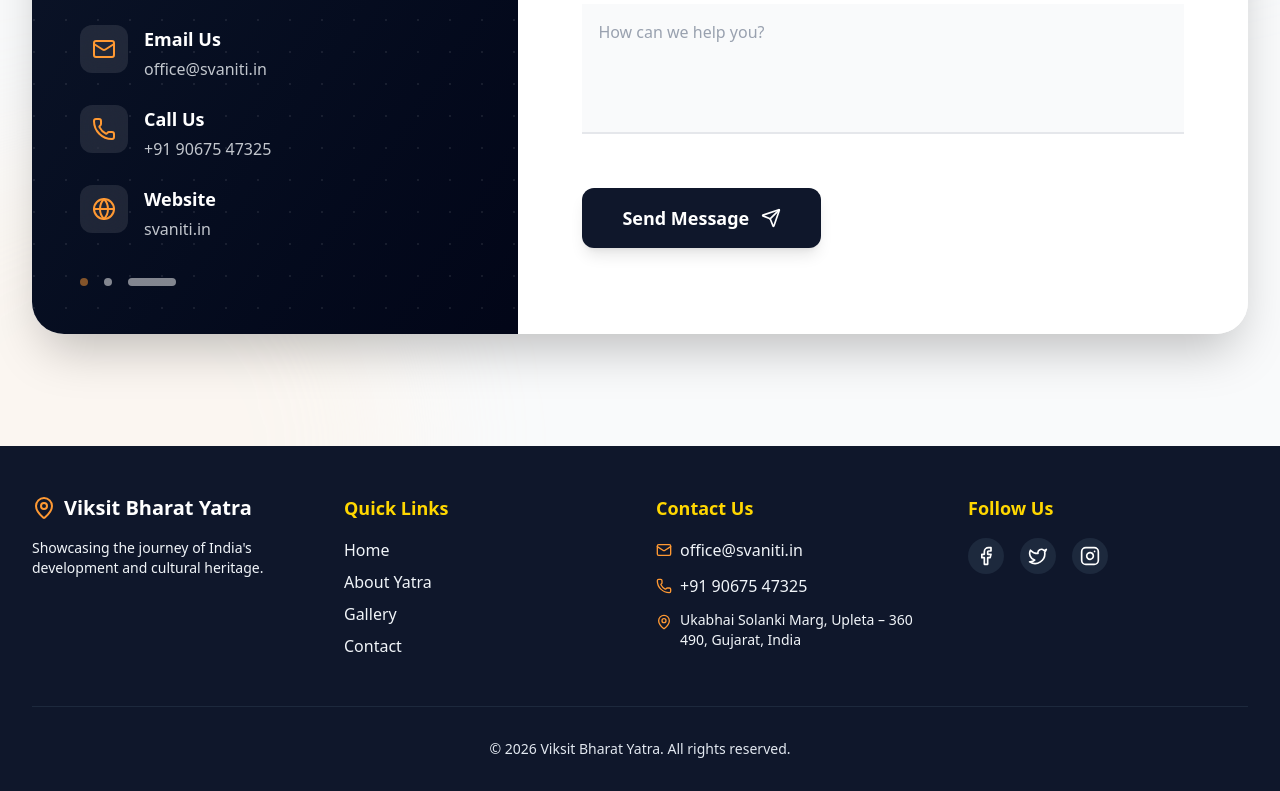
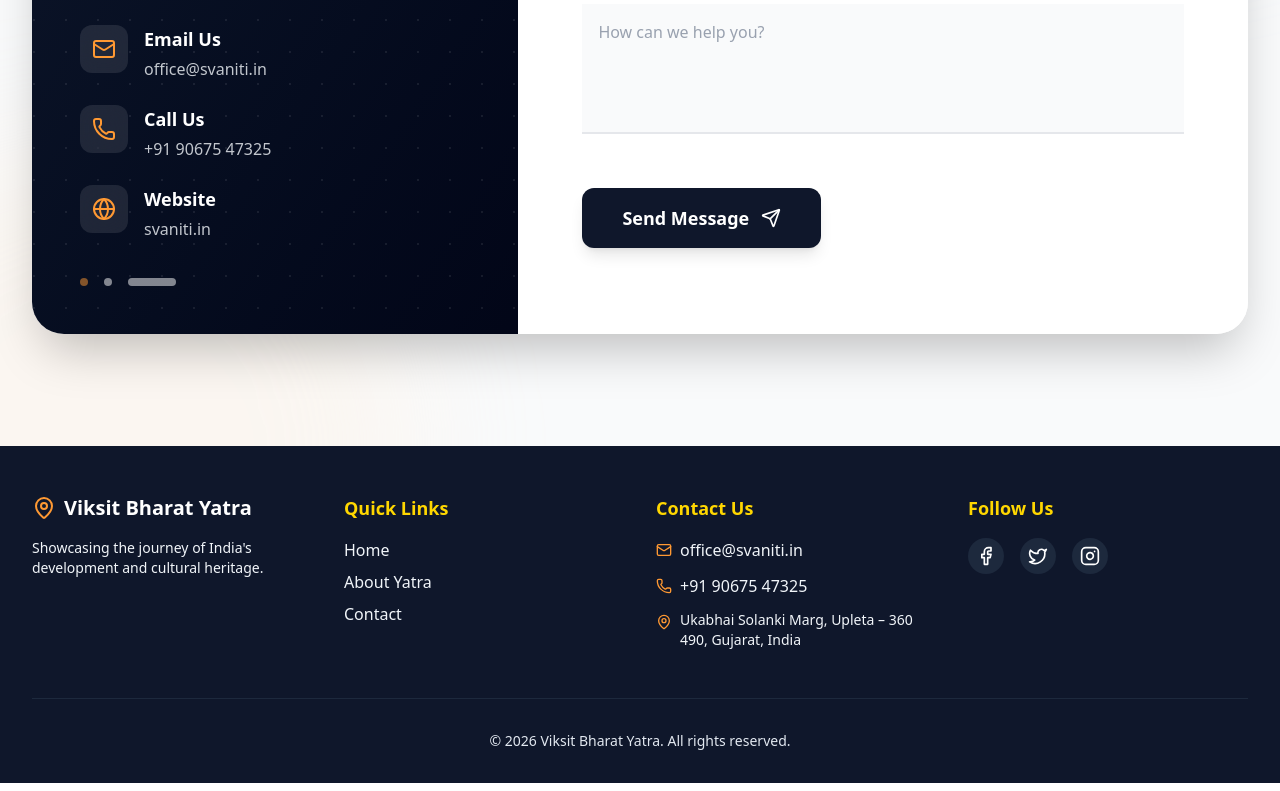
Before and after one commit to viksitbharatyatrasvaniti-maker/Viksit_bharat_yatra, a Next.js app: page / in a window 1280 px wide. Shown: the part 7677-8468 px from the top of the page. Built offline with nearby package versions, Linux system fonts and the light colour scheme.

Commit message:
final push

```diff
--- a/src/components/Footer.tsx
+++ b/src/components/Footer.tsx
@@ -24,7 +24,6 @@
                         <ul className="space-y-2 text-slate-100">
                             <li><a href="#" className="hover:text-saffron transition-colors">Home</a></li>
                             <li><a href="#about" className="hover:text-saffron transition-colors">About Yatra</a></li>
-                            <li><a href="#gallery" className="hover:text-saffron transition-colors">Gallery</a></li>
                             <li><a href="#contact" className="hover:text-saffron transition-colors">Contact</a></li>
                         </ul>
                     </div>
```
